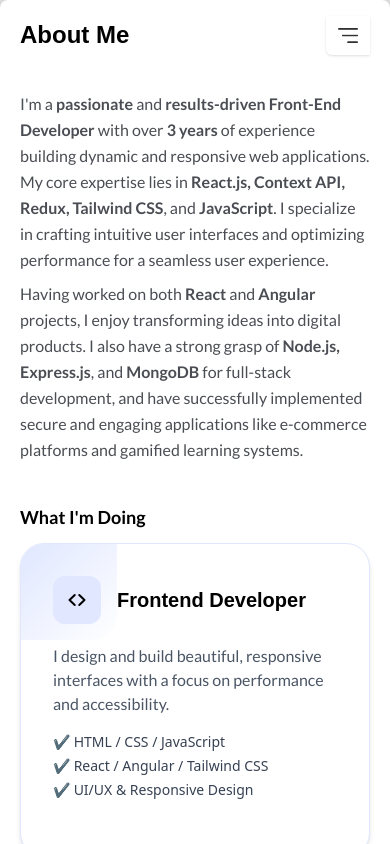
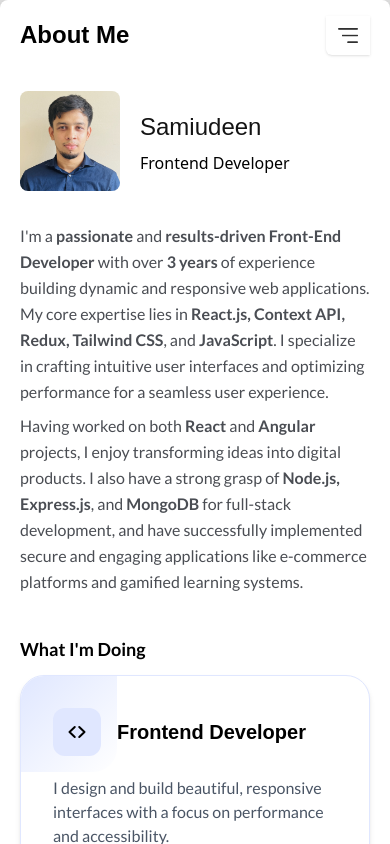
Before and after one commit to samiudeen96/portfolio, a React (Vite) app: page /resume#/about in a window 390 px wide. Shown: the top 844 px of the page. Built offline with nearby package versions, Linux system fonts and the light colour scheme.

Commit message:
'update'

```diff
--- a/src/pages/About.jsx
+++ b/src/pages/About.jsx
@@ -1,9 +1,19 @@
 import React from "react";
+import dp from "../assets/dp2.jpg";
 
 const About = () => {
   return (
     <div className="relative">
-      <div className="text_gray text-md">
+
+      <div className="lg:hidden flex items-center">
+        <img className="object-cover h-25 w-25 rounded-lg " src={dp} alt="" />
+        <div className="ps-5">
+          <h2 className="text-2xl mt-1 text-[#141414]">Samiudeen</h2>
+          <div className="rounded-md  bordermt-2 mt-2">Frontend Developer</div>
+        </div>
+      </div>
+
+      <div className="text_gray text-md mt-8">
         <p className=" leading-relaxed">
           I'm a <span className="font-semibold">passionate</span> and
           <span className="font-semibold">
```
